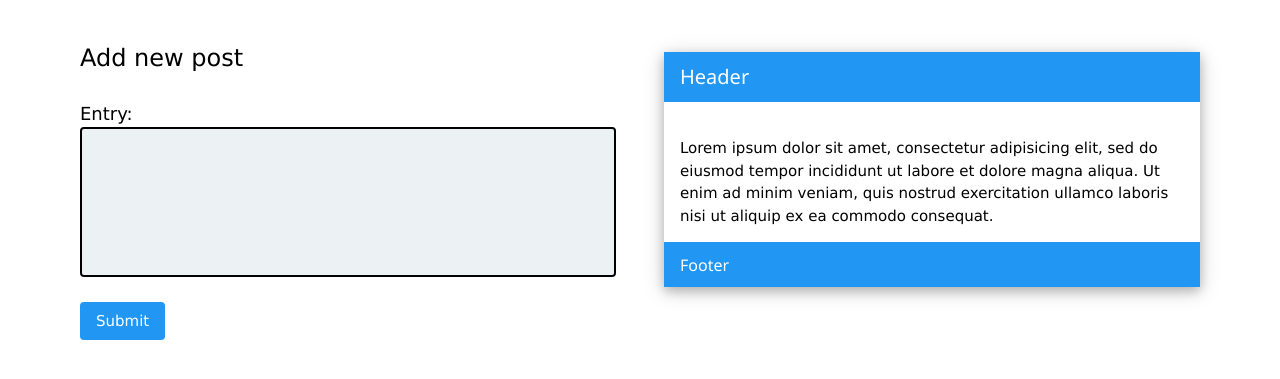
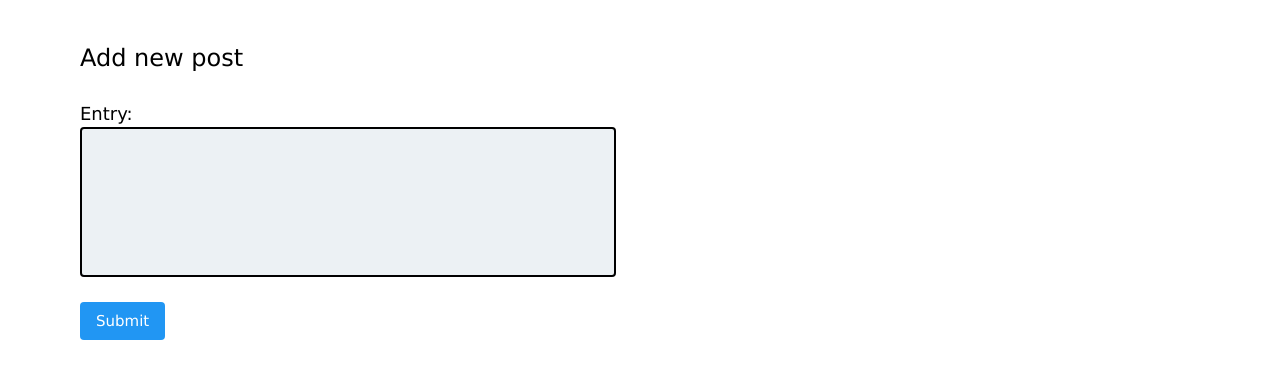
Before and after one commit to sfraser-dev/web-python-flask-microblog, a Flask app: page / in a window 1280 px wide. Shown: the part 198-577 px from the top of the page. Run offline with Flask 3, Linux system fonts and the light colour scheme.

Commit message:
inserting to the beginning of list so new blog post cards appear on the top. removing test card.

```diff
--- a/app.py
+++ b/app.py
@@ -13,7 +13,7 @@ def home():
     if request.method == "POST":
         entry_content = request.form.get("content")
         formatted_date = datetime.datetime.today().strftime("%Y-%m-%d")
-        entries.append((entry_content, formatted_date))
+        entries.insert(0, (entry_content, formatted_date))
 
     entries_with_date = [
         (
--- a/templates/home.html
+++ b/templates/home.html
@@ -58,23 +58,6 @@
 
         <!-- right column start -->
         <div class="w3-col l6 m6">
-          <!-- card -->
-          <div class="w3-container w3-margin-top w3-margin-bottom">
-            <div class="w3-card-4">
-              <header class="w3-container w3-blue">
-                <h4>Header</h4>
-              </header>
-              <div class="w3-container">
-                <p>Lorem ipsum dolor sit amet, consectetur adipisicing elit, sed do eiusmod tempor incididunt ut
-                  labore et dolore magna aliqua. Ut enim ad minim veniam, quis nostrud exercitation ullamco laboris
-                  nisi ut aliquip ex ea commodo consequat.</p>
-              </div>
-              <footer class="w3-container w3-blue">
-                <h6>Footer</h6>
-              </footer>
-            </div>
-          </div>
-
           {% for entry in entries %}
           <!-- card -->
           <div class="w3-container w3-margin-top w3-margin-bottom">
```
